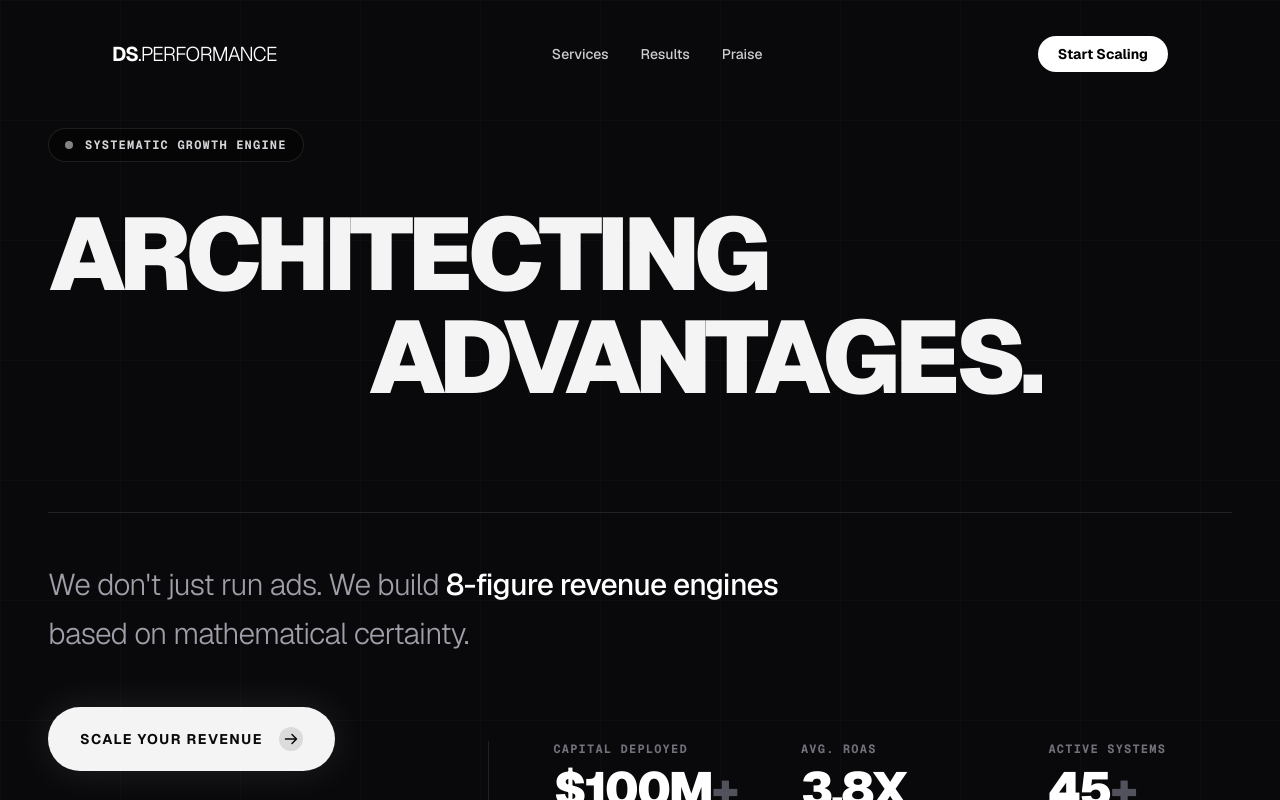
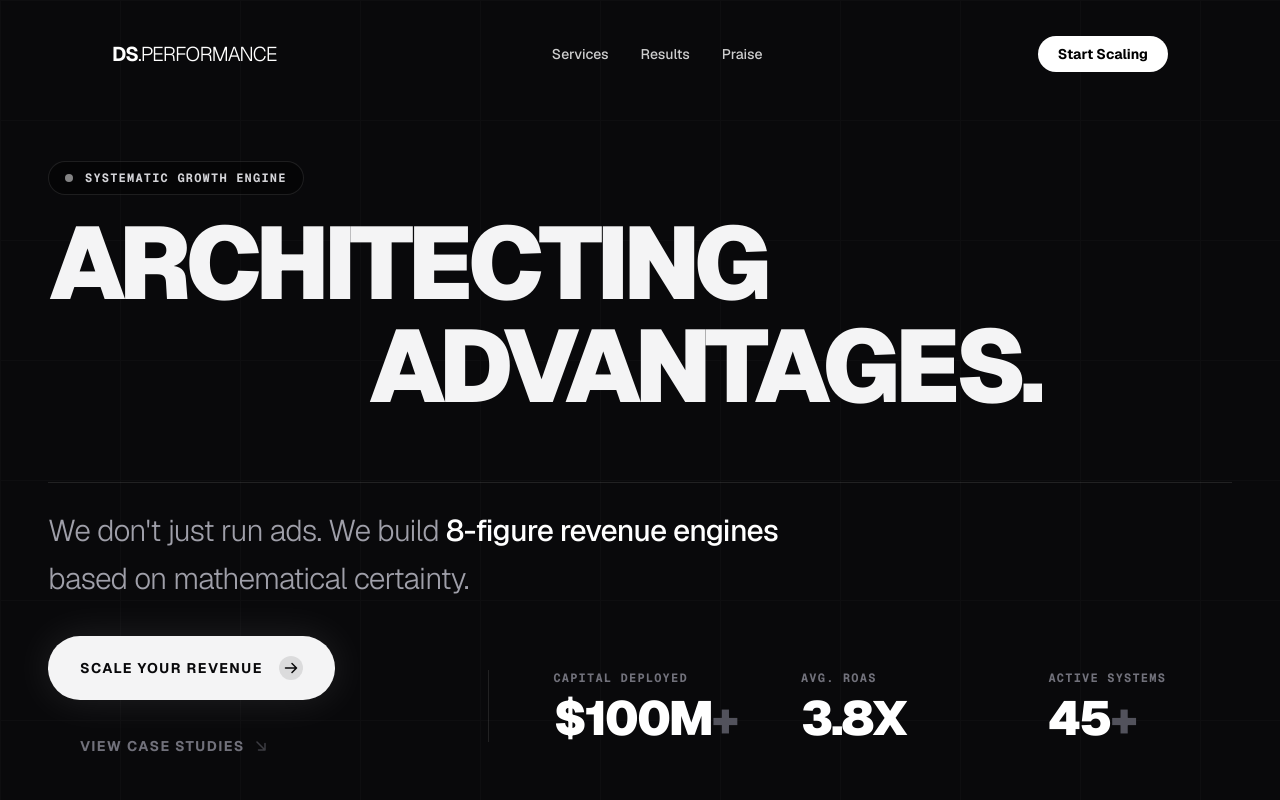
Before and after one commit to Tkute0401/DS-PERFORMANCE, a Next.js app: page / in a window 1280 px wide. Shown: the top 800 px of the page. Built offline with nearby package versions, Linux system fonts and the light colour scheme; grey boxes are pictures that could not be loaded.

Commit message:
fix: layout adjustments for Hero CTA, Bento fit, and Case Studies sticky title

```diff
--- a/src/components/BentoServices.tsx
+++ b/src/components/BentoServices.tsx
@@ -66,7 +66,7 @@ export default function BentoServices() {
     <section ref={containerRef} id="services" className="w-full bg-zinc-950 relative">
       {/* Pinned Container */}
       <div ref={pinRef} className="w-full h-[100dvh] flex flex-col items-center justify-center px-4 md:px-12 overflow-hidden">
-        <div className="max-w-6xl w-full mx-auto relative flex flex-col justify-center h-full py-16 md:py-24">
+        <div className="max-w-6xl w-full mx-auto relative flex flex-col h-full py-16 md:py-20">
 
           <div className="mb-4 md:mb-8 mt-8 flex-shrink-0">
             <h2 ref={titleRef} className="text-4xl md:text-7xl lg:text-8xl font-bold tracking-tighter text-white uppercase origin-left">
@@ -74,7 +74,7 @@ export default function BentoServices() {
             </h2>
           </div>
 
-          <div className="grid grid-cols-1 md:grid-cols-3 auto-rows-[1fr] gap-4 md:gap-6 grid-flow-dense w-full h-[60vh] max-h-[600px]">
+          <div className="grid grid-cols-1 md:grid-cols-3 auto-rows-[1fr] gap-4 md:gap-6 grid-flow-dense w-full flex-1 min-h-0 pb-4">
 
             {/* Main Card: Paid Media (Takes 2 cols) */}
             <Card className="md:col-span-2">
--- a/src/components/CaseStudies.tsx
+++ b/src/components/CaseStudies.tsx
@@ -57,9 +57,9 @@ export default function CaseStudies() {
 
       <div className="w-full max-w-6xl relative z-10 flex flex-col">
 
-        <div className="mb-24 md:mb-32">
-          <p className="font-mono text-sm tracking-widest text-zinc-500 uppercase mb-4">Phase 03</p>
-          <h2 className="text-5xl md:text-7xl font-black tracking-tighter">
+        <div className="sticky top-12 md:top-24 z-20 mb-12 md:mb-16 pointer-events-none drop-shadow-xl">
+          <p className="font-mono text-sm tracking-widest text-zinc-500 uppercase mb-2 md:mb-4">Phase 03</p>
+          <h2 className="text-4xl md:text-7xl font-black tracking-tighter mix-blend-difference text-white">
             THE ARCHIVE.
           </h2>
         </div>
@@ -71,8 +71,8 @@ export default function CaseStudies() {
               href={`/case-studies/${study.slug}`}
               key={idx}
               className="sticky block w-full outline-none"
-              // The sticky logic: top offset increases for each card so they stack visibly
-              style={{ top: `calc(10vh + ${idx * 40}px)` }}
+              // The sticky logic: top offset starts below the title (30vh) and increases for each card
+              style={{ top: `calc(30vh + ${idx * 40}px)` }}
             >
               <motion.div
                 initial="rest"
--- a/src/components/Hero.tsx
+++ b/src/components/Hero.tsx
@@ -56,7 +56,7 @@ export default function Hero() {
   return (
     <section
       ref={containerRef}
-      className="relative w-full min-h-[100dvh] flex flex-col justify-end pt-32 pb-12 px-6 md:px-12 overflow-hidden bg-zinc-950"
+      className="relative w-full min-h-[100dvh] flex flex-col justify-end pt-24 pb-6 px-6 md:px-12 overflow-hidden bg-zinc-950"
     >
       {/* Ultra-subtle engineering grid overlay (No messy blur blobs) */}
       <div className="absolute inset-0 overflow-hidden pointer-events-none z-0">
@@ -71,7 +71,7 @@ export default function Hero() {
         />
       </div>
 
-      <div className="relative z-10 w-full max-w-[100rem] mx-auto flex flex-col items-start gap-12 mt-auto">
+      <div className="relative z-10 w-full max-w-[100rem] mx-auto flex flex-col items-start gap-6 mt-auto">
 
         {/* Top Tag */}
         <motion.div
@@ -114,7 +114,7 @@ export default function Hero() {
         </div>
 
         {/* Bottom Section: Subtitle above the Action+Proof block */}
-        <div className="w-full flex flex-col gap-12 border-t border-white/10 pt-12 mt-8">
+        <div className="w-full flex flex-col gap-8 border-t border-white/10 pt-6 mt-4">
 
           <p className="hero-bottom-element text-xl md:text-3xl text-zinc-400 font-light tracking-tight max-w-3xl leading-relaxed">
             We don't just run ads. We build <strong className="text-white font-medium">8-figure revenue engines</strong> based on mathematical certainty.
```
